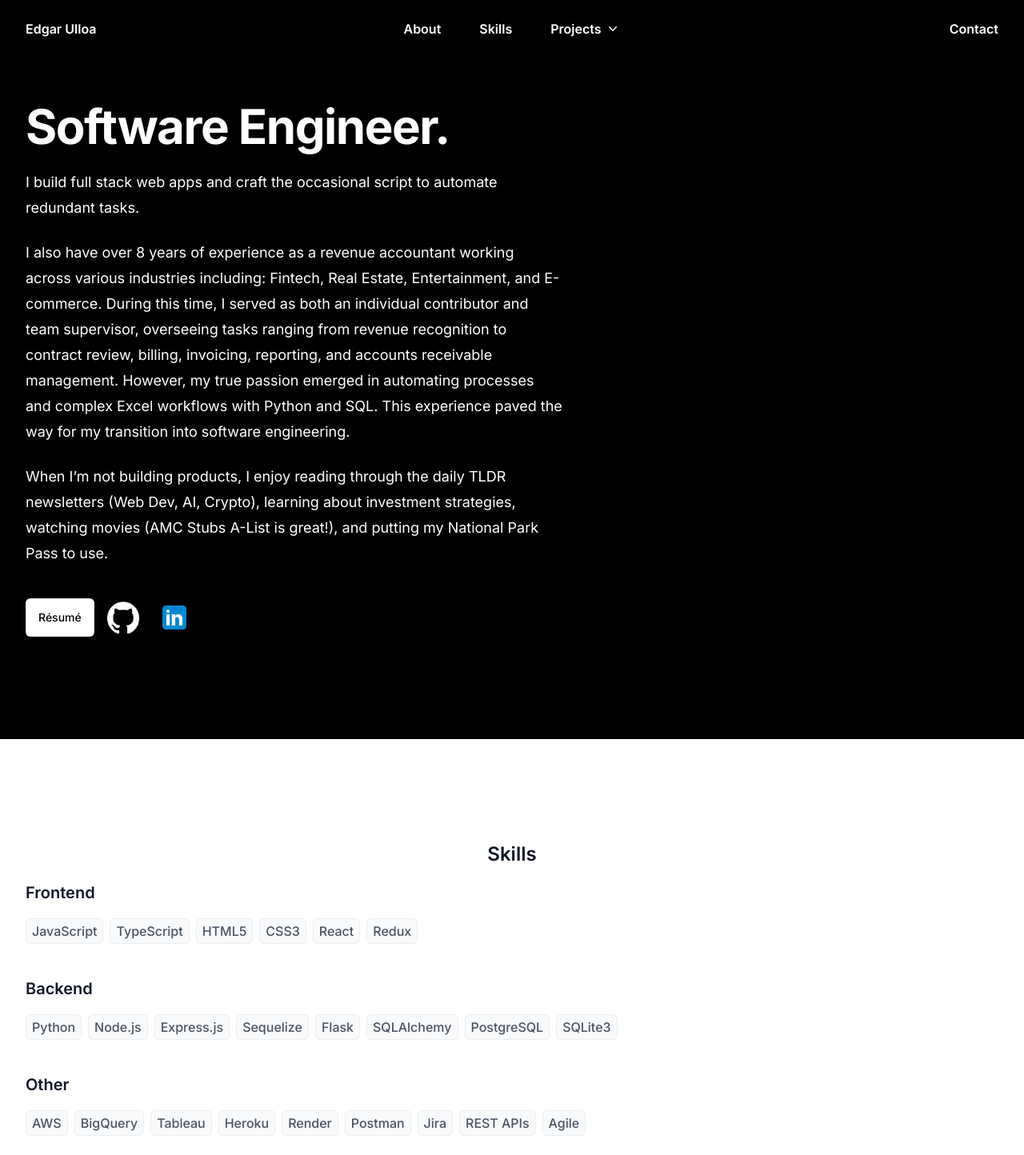
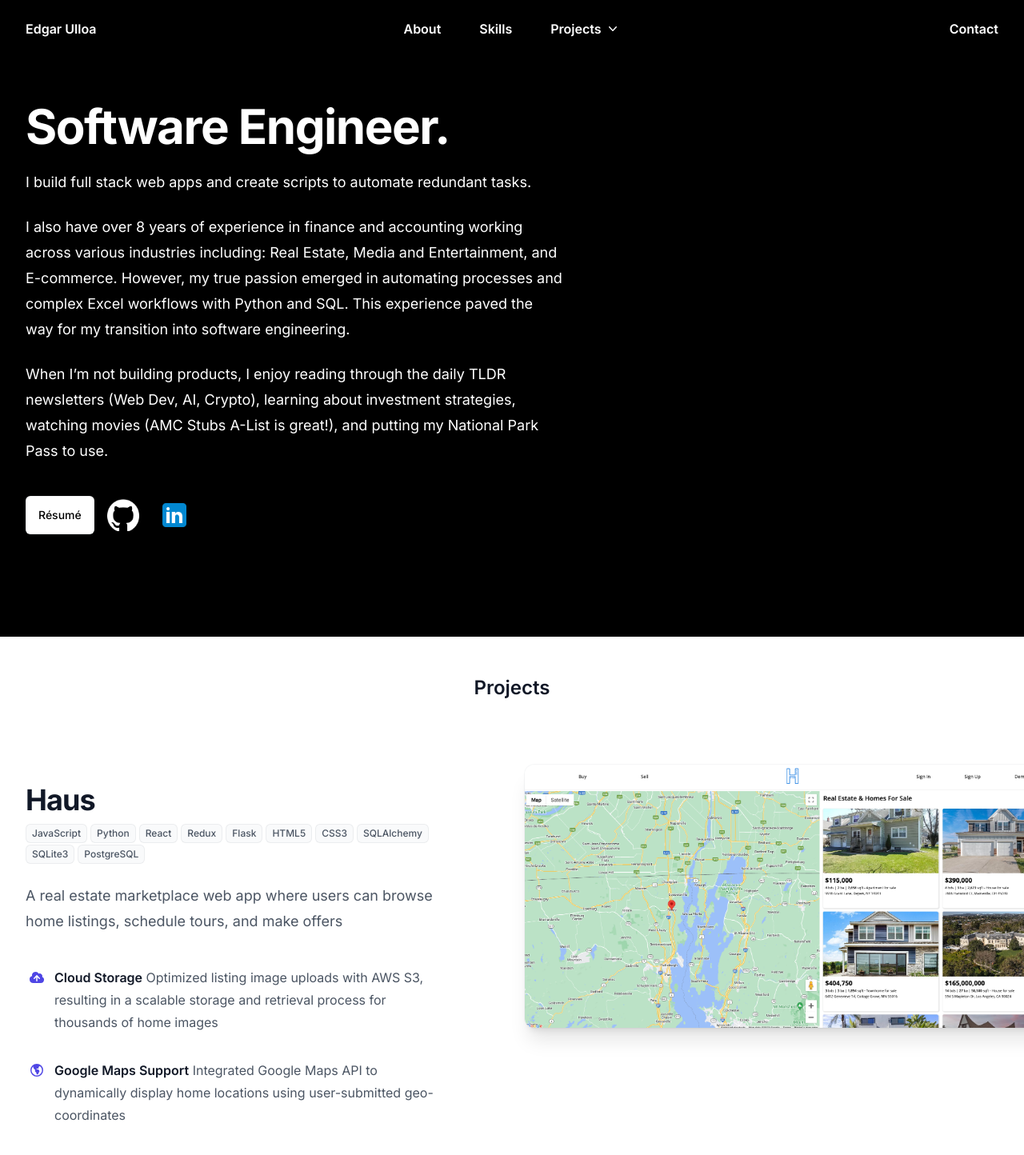
Before and after one commit to eulloa10/edgar-personal-website-2, a Next.js app in the folder portfolio/: page / in a window 1280 px wide. Shown: the top 1444 px of the page at 80% size. Built offline with nearby package versions, Linux system fonts and the light colour scheme.

Commit message:
update bio and reorder sections

```diff
--- a/portfolio/src/app/components/AllProjects.js
+++ b/portfolio/src/app/components/AllProjects.js
@@ -120,7 +120,7 @@ const projects = [
 export default function AllProjects() {
   return (
     <>
-      <h2 id="projects" className="text-center bg-white text-2xl font-semibold leading-8 text-gray-900">Projects</h2>
+      <h2 id="projects" className="text-center bg-white text-2xl font-semibold leading-8 text-gray-900 pt-12">Projects</h2>
       <div>
         {
           projects.map((project, index) => {
--- a/portfolio/src/app/components/about.js
+++ b/portfolio/src/app/components/about.js
@@ -17,10 +17,10 @@ export default function About() {
         <div className="mx-auto max-w-2xl lg:mx-0">
           <h1 className="text-4xl font-bold tracking-tight text-white sm:text-6xl">Software Engineer.</h1>
           <p className="mt-6 text-lg leading-8 text-white">
-            I build full stack web apps and craft the occasional script to automate redundant tasks.
+            I build full stack web apps and create scripts to automate redundant tasks.
           </p>
           <p className="mt-6 text-lg leading-8 text-white">
-            I also have over 8 years of experience as a revenue accountant working across various industries including: Fintech, Real Estate, Entertainment, and E-commerce. During this time, I served as both an individual contributor and team supervisor, overseeing tasks ranging from revenue recognition to contract review, billing, invoicing, reporting, and accounts receivable management. However, my true passion emerged in automating processes and complex Excel workflows with Python and SQL. This experience paved the way for my transition into software engineering.
+            I also have over 8 years of experience in finance and accounting working across various industries including: Real Estate, Media and Entertainment, and E-commerce. However, my true passion emerged in automating processes and complex Excel workflows with Python and SQL. This experience paved the way for my transition into software engineering.
           </p>
           <p className="mt-6 text-lg leading-8 text-white">
             When I’m not building products, I enjoy reading through the daily TLDR newsletters (Web Dev, AI, Crypto), learning about investment strategies, watching movies (AMC Stubs A-List is great!), and putting my National Park Pass to use.
--- a/portfolio/src/app/components/skills.js
+++ b/portfolio/src/app/components/skills.js
@@ -7,7 +7,7 @@ const businessSkills = ['Google Workspace', 'Excel', 'Salesforce', 'Workday', 'O
 
 export default function Skills() {
   return (
-    <div id="skills" className="bg-white py-24 sm:py-32">
+    <div id="skills" className="bg-white py-12 sm:py-16">
       <div className="mx-auto max-w-7xl px-6 lg:px-8">
         <h2 className="text-center text-2xl font-semibold leading-8 text-gray-900 mb-4">
           Skills
--- a/portfolio/src/app/page.js
+++ b/portfolio/src/app/page.js
@@ -11,8 +11,8 @@ export default function Main() {
     <>
       <Nav />
       <About />
+      <AllProjects />
       <Skills />
-      <AllProjects />
       <Contact />
       <Footer />
     </>
```
